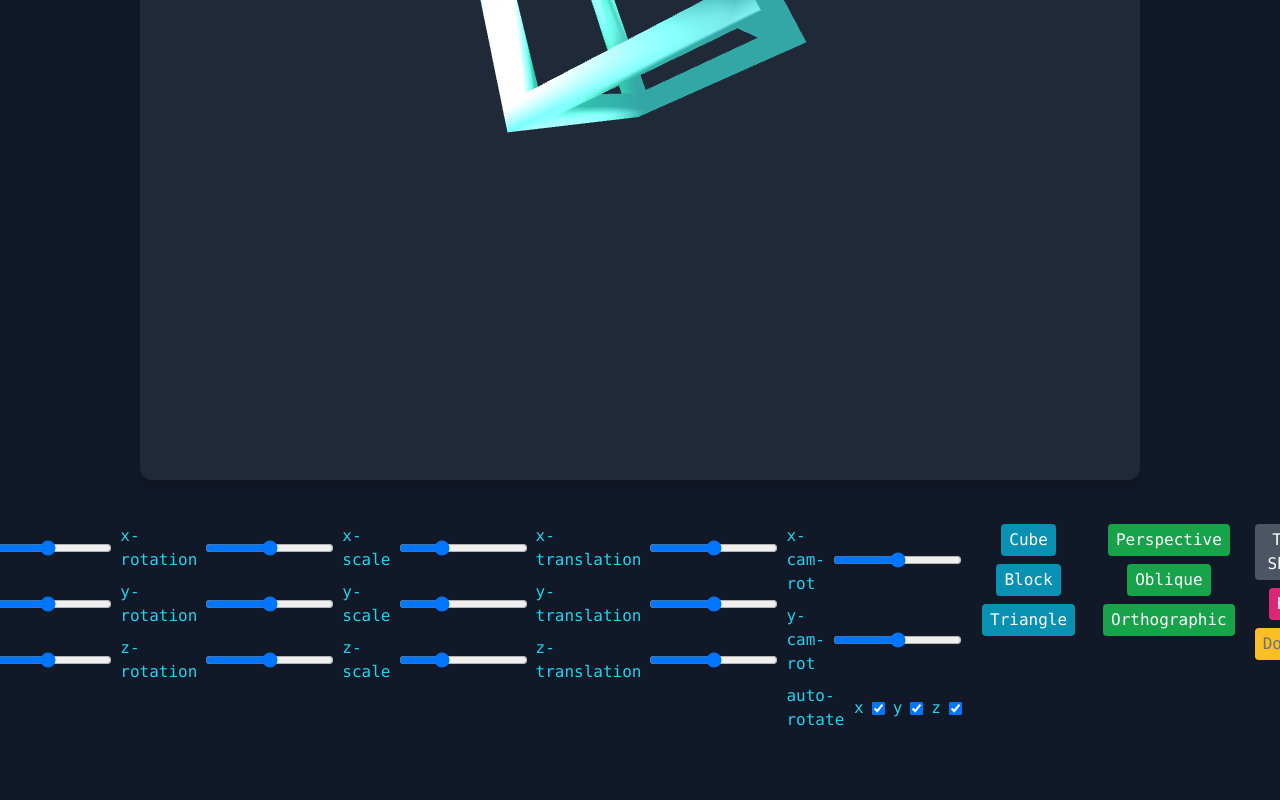
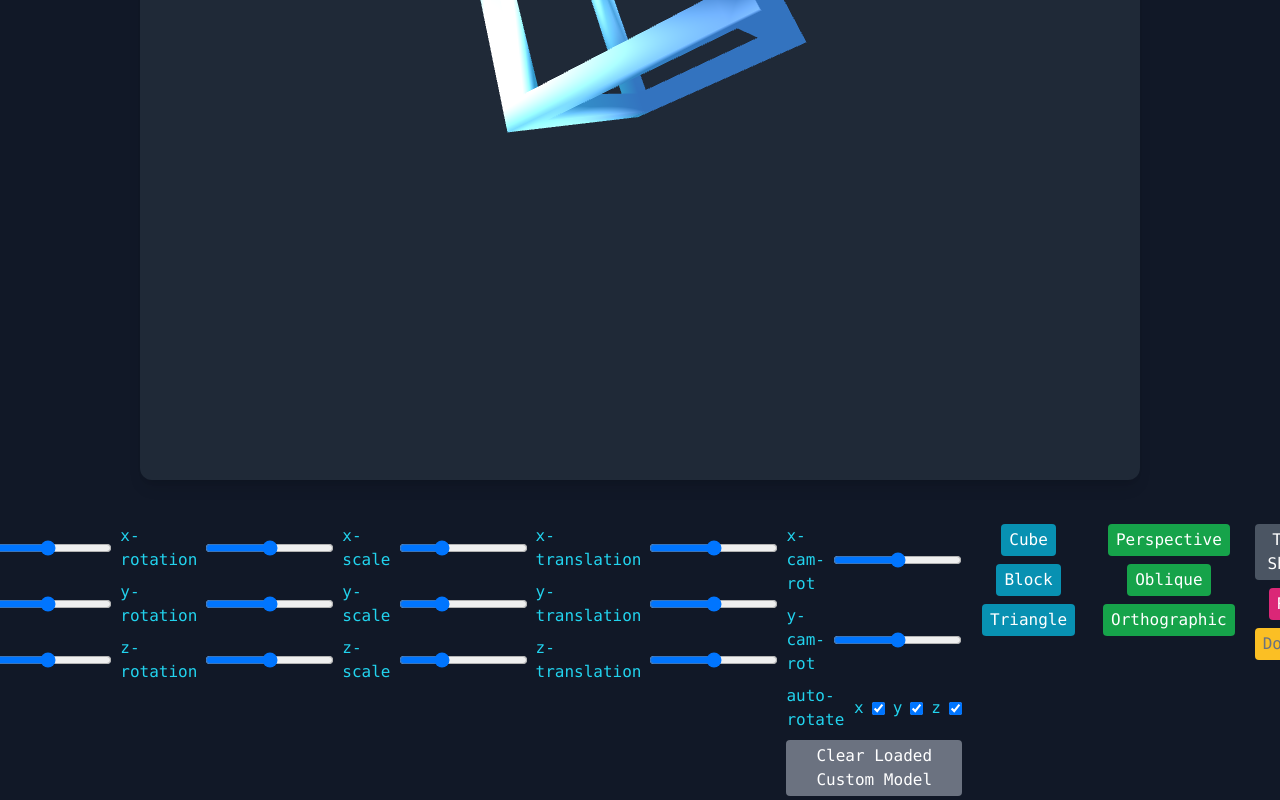
Before and after one commit to ravielze/Grafkom-TheLast, a website built with Vite: page index.html in a window 1280 px wide. Shown: the part 636-1436 px from the top of the page. Before the commit the page ends 1372 px from the top, so only its background shows below. Built offline with nearby package versions, Linux system fonts and the light colour scheme; animation ran at ten frames a second.

Commit message:
Fix button and separate clear custom model button with reset

```diff
--- a/index.html
+++ b/index.html
@@ -109,6 +109,13 @@
                 <label for="auto-rotation-z">z</label>
                 <input id="auto-rotation-z" type="checkbox" checked />
             </div>
+            <div class="flex items-center space-x-2 p-1 justify-center">
+                <button
+                    class="rounded py-1 px-2 text-white bg-violet-600 hover:bg-violet-500 disabled:bg-gray-500 disabled:hover:cursor-not-allowed"
+                    disabled id="clear-btn">
+                    Clear Loaded Custom Model
+                </button>
+            </div>
         </div>
         <div class="pl-3" id="model-container">
             <div class="flex items-center space-x-2 p-1 justify-center" id="model-clone">
--- a/src/control/index.ts
+++ b/src/control/index.ts
@@ -48,6 +48,7 @@ export class Control {
     public cameraDistance: number = Control.CAMERA_DISTANCE_DEFAULT_VALUE;
     public near: number = Control.NEAR_DEFAULT_VALUE;
     public far: number = Control.FAR_DEFAULT_VALUE;
+    public rawModel: boolean = true;
 
     private readonly modelControl: ModelControl = new ModelControl(this);
     public readonly animation: AnimationControl = new AnimationControl(this);
@@ -96,6 +97,13 @@ export class Control {
 
         this.getElement('download-btn').addEventListener('click', () => {
             ModelManager.saveToFile();
+        });
+
+        this.getElement('clear-btn').addEventListener('click', () => {
+            ModelManager.clear();
+            this.modelControl.clear();
+            this.rawModel = true;
+            this.getElement('clear-btn').disabled = this.rawModel;
         });
 
         this.getElement('reset-btn').addEventListener(
@@ -205,6 +213,8 @@ export class Control {
             if (loaded) {
                 this.onInputChanged();
                 this.modelControl.add(fixedFileName);
+                this.rawModel = false;
+                this.getElement('clear-btn').disabled = this.rawModel;
             }
         };
 
@@ -226,7 +236,6 @@ export class Control {
     }
 
     private onResetButtonClicked(e: MouseEvent): void {
-        this.modelControl.clear();
         this.setNumber('x-rotation', Control.ROTATION_DEFAULT_VALUE);
         this.setNumber('y-rotation', Control.ROTATION_DEFAULT_VALUE);
         this.setNumber('z-rotation', Control.ROTATION_DEFAULT_VALUE);
@@ -249,11 +258,6 @@ export class Control {
         this.setNumber('y-light', Control.ROTATION_DEFAULT_VALUE);
         this.setNumber('z-light', Control.ROTATION_DEFAULT_VALUE);
         this.useShader = true;
-        this.autoRotation = {
-            x: true,
-            y: true,
-            z: true,
-        };
 
         this.update();
         this.onInputChanged();
--- a/src/control/model-control.ts
+++ b/src/control/model-control.ts
@@ -8,6 +8,10 @@ export default class ModelControl {
     constructor(private readonly parent: Control) {
         this.cloneable = document.getElementById('model-clone') as HTMLElement;
         this.container = document.getElementById('model-container') as HTMLElement;
+        this.refresh();
+    }
+
+    private refresh(): void {
         ModelManager.getModelName().forEach((x) => {
             if (x === 'cube') return;
 
@@ -45,5 +49,6 @@ export default class ModelControl {
 
             this.container.removeChild(iterator);
         }
+        this.refresh();
     }
 }
--- a/src/model/cube.json
+++ b/src/model/cube.json
@@ -253,8 +253,8 @@
     "material": {
         "ambient": [
             0.2,
-            0.3,
-            0.2
+            0.1,
+            0.3
         ],
         "diffuse": [
             1.0,
@@ -266,6 +266,6 @@
             1.0,
             1.0
         ],
-        "shininess": 100.0
+        "shininess": 50.0
     }
 }
--- a/src/model/index.ts
+++ b/src/model/index.ts
@@ -27,12 +27,19 @@ class ModelManager {
     private static readonly cubeModel: Model = ModelManager.transform(CubeModel);
     private static readonly blockModel: Model = ModelManager.transform(BlockModel);
     private static readonly triangleModel: Model = ModelManager.transform(TriangleModel);
-    private static model: { [key: string]: Model } = {
+    private static readonly DEFAULT_MODEL: { [key: string]: Model } = {
         cube: ModelManager.cubeModel,
         block: ModelManager.blockModel,
         triangle: ModelManager.triangleModel,
     };
+
+    private static model: { [key: string]: Model } = { ...ModelManager.DEFAULT_MODEL };
     private static current: string | null = 'cube';
+
+    public static clear(): void {
+        ModelManager.model = { ...ModelManager.DEFAULT_MODEL };
+        ModelManager.current = 'cube';
+    }
 
     public static getCurrentModel(): Model | null {
         if (!ModelManager.current) {
```
